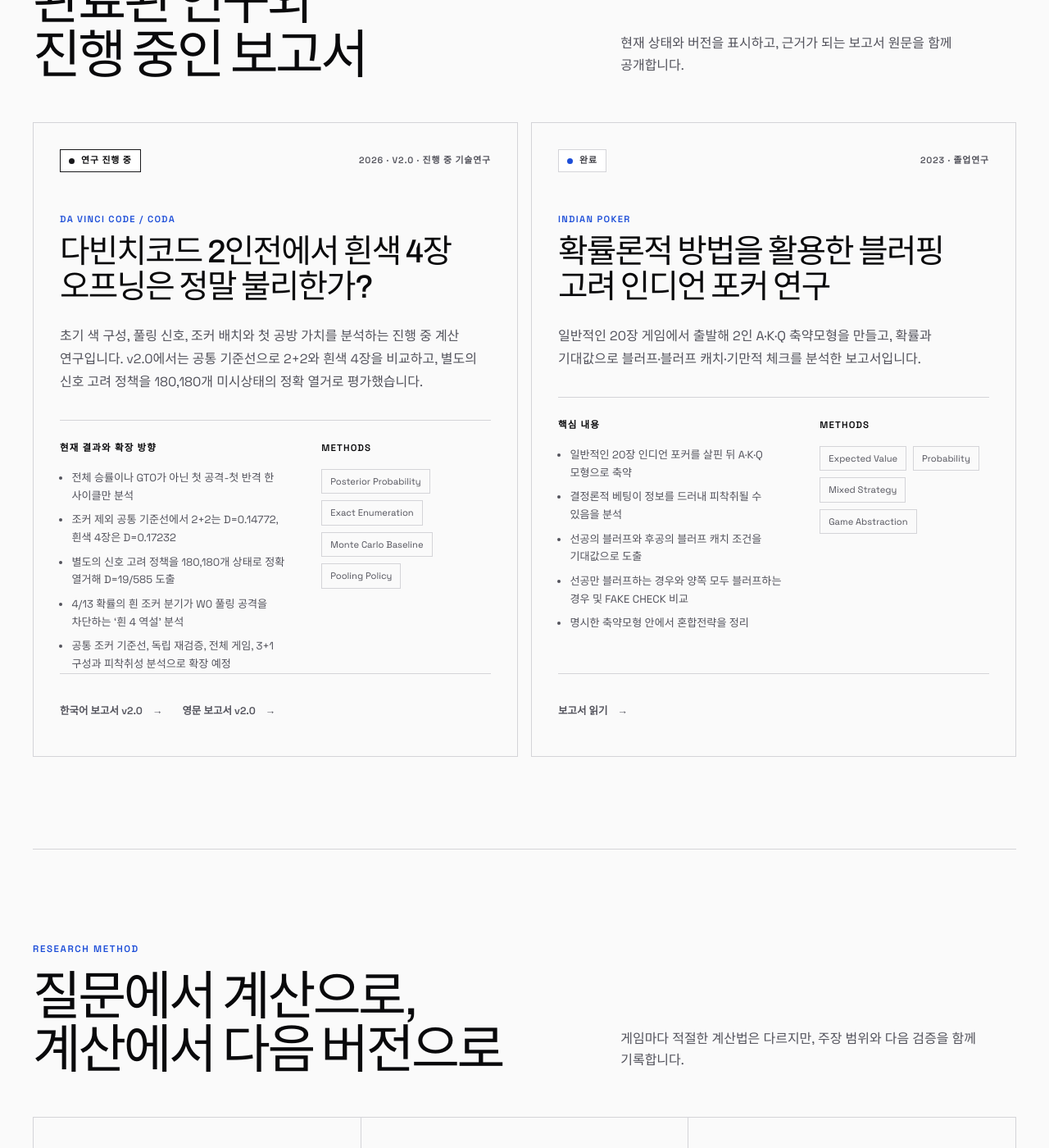
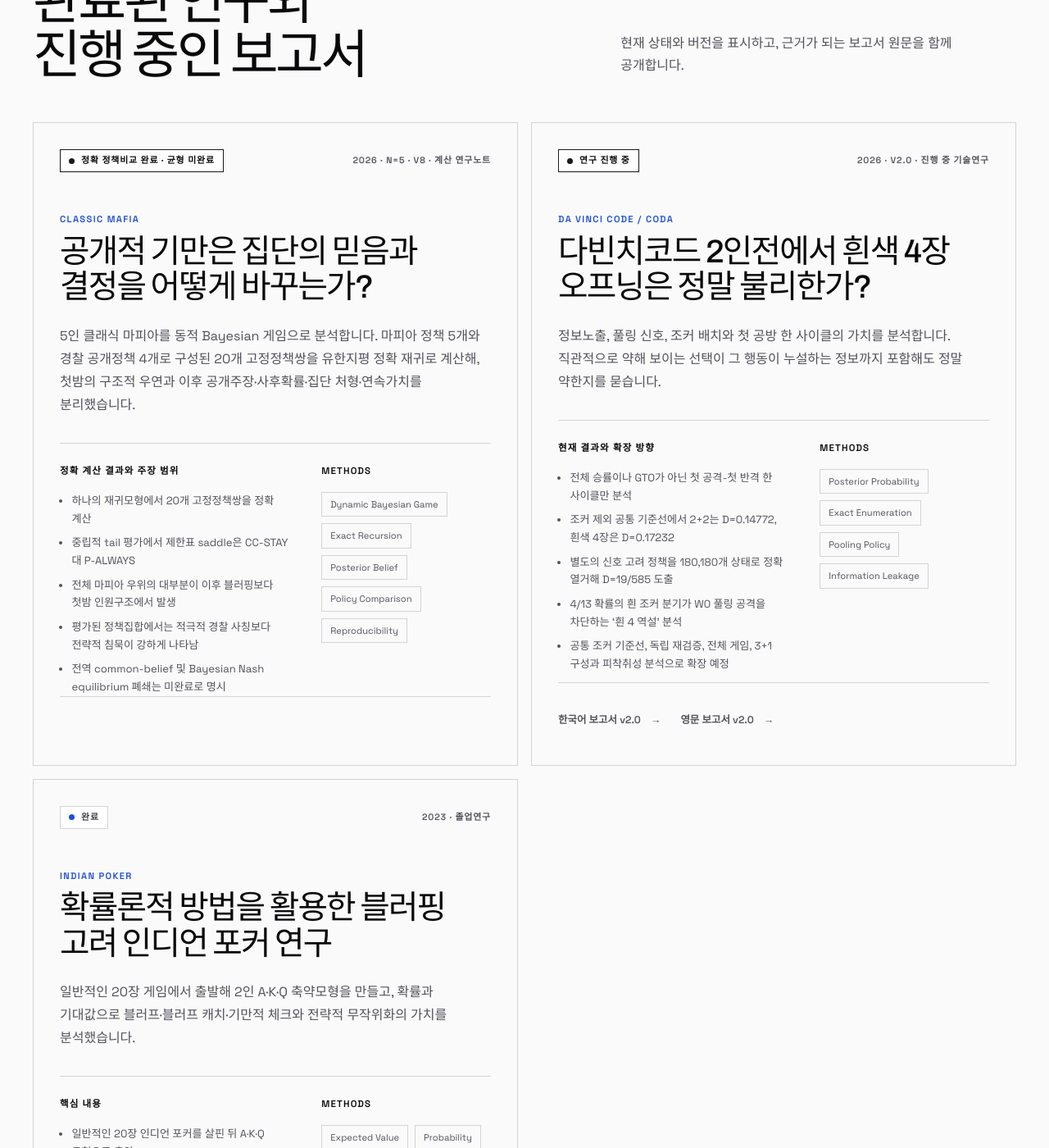
Before and after one commit to oops-lobster/oops-lobster.github.io, a Jekyll site: the page built from research.html, in a window 1280 px wide and 1400 px high, scrolled down 1762 px. Shown: the whole window at 82% size. Built offline with Jekyll 4.4.1, drawn with Linux system fonts in a browser that asks for light colours; some of the changed text lies outside the part shown.

Commit message:
Reframe research archive around deception and belief

```diff
--- a/_data/research.yml
+++ b/_data/research.yml
@@ -1,4 +1,44 @@
 featured:
+  - slug: mafia-n5-deception-belief
+    primary: true
+    game: Classic Mafia
+    status_key: in-progress
+    status_en: Exact Table Complete · Closure Open
+    status_ko: 정확 정책비교 완료 · 균형 미완료
+    year: 2026
+    version: N=5 · v8
+    type_en: Computational Research Note
+    type_ko: 계산 연구노트
+    title_en: How Does Public Deception Change Collective Belief and Choice?
+    title_ko: 공개적 기만은 집단의 믿음과 결정을 어떻게 바꾸는가?
+    summary_en: A dynamic Bayesian analysis of five-player classic Mafia. Twenty fixed policy pairs—five Mafia policies by four Police disclosure policies—were evaluated by exact finite-horizon recursion, separating first-night structural chance from later claims, posterior beliefs, collective execution choices, and continuation value.
+    summary_ko: 5인 클래식 마피아를 동적 Bayesian 게임으로 분석합니다. 마피아 정책 5개와 경찰 공개정책 4개로 구성된 20개 고정정책쌍을 유한지평 정확 재귀로 계산해, 첫밤의 구조적 우연과 이후 공개주장·사후확률·집단 처형·연속가치를 분리했습니다.
+    details_title_en: Exact results and claim boundary
+    details_title_ko: 정확 계산 결과와 주장 범위
+    highlights_en:
+      - Exactly evaluates 20 fixed policy pairs under one recursive model
+      - Finds a restricted-table saddle at CC-STAY versus P-ALWAYS under neutral tail valuation
+      - Shows that most overall Mafia advantage comes from the first-night population structure rather than later bluffing
+      - Finds strategic silence stronger than active Police impersonation within the evaluated policy set
+      - Leaves global common-belief and Bayesian Nash equilibrium closure explicitly unresolved
+    highlights_ko:
+      - 하나의 재귀모형에서 20개 고정정책쌍을 정확 계산
+      - 중립적 tail 평가에서 제한표 saddle은 CC-STAY 대 P-ALWAYS
+      - 전체 마피아 우위의 대부분이 이후 블러핑보다 첫밤 인원구조에서 발생
+      - 평가된 정책집합에서는 적극적 경찰 사칭보다 전략적 침묵이 강하게 나타남
+      - 전역 common-belief 및 Bayesian Nash equilibrium 폐쇄는 미완료로 명시
+    methods:
+      - Dynamic Bayesian Game
+      - Exact Recursion
+      - Posterior Belief
+      - Policy Comparison
+      - Reproducibility
+    scope_note_en: Exact finite-horizon evaluation of a restricted fixed-policy set. This is not a full-game BNE or a proof of global optimality.
+    scope_note_ko: 제한된 고정정책집합에 대한 정확 유한지평 평가입니다. 전체 게임의 BNE나 전역 최적성을 주장하지 않습니다.
+    availability_en: Research note and interactive visualization in preparation
+    availability_ko: 연구노트 및 인터랙티브 시각화 준비 중
+    reports: []
+
   - slug: davinci-code-all-white-paradox
     game: Da Vinci Code / Coda
     status_key: in-progress
@@ -10,8 +50,8 @@
     type_ko: 진행 중 기술연구
     title_en: Is an All-White Opening Really Disadvantageous in Two-Player Da Vinci Code?
     title_ko: 다빈치코드 2인전에서 흰색 4장 오프닝은 정말 불리한가?
-    summary_en: An ongoing computational study of initial color composition, pooling signals, joker placement, and first-exchange value. Version 2.0 compares 2+2 and all-white openings under a common baseline and evaluates a separate signal-aware policy over 180,180 exactly enumerated microstates.
-    summary_ko: 초기 색 구성, 풀링 신호, 조커 배치와 첫 공방 가치를 분석하는 진행 중 계산 연구입니다. v2.0에서는 공통 기준선으로 2+2와 흰색 4장을 비교하고, 별도의 신호 고려 정책을 180,180개 미시상태의 정확 열거로 평가했습니다.
+    summary_en: A computational study of information leakage, pooling signals, joker placement, and the value of one opening exchange. The project asks whether a move that looks weak remains weak once the information revealed by the move is included.
+    summary_ko: 정보노출, 풀링 신호, 조커 배치와 첫 공방 한 사이클의 가치를 분석합니다. 직관적으로 약해 보이는 선택이 그 행동이 누설하는 정보까지 포함해도 정말 약한지를 묻습니다.
     details_title_en: Current results and next steps
     details_title_ko: 현재 결과와 확장 방향
     highlights_en:
@@ -29,8 +69,10 @@
     methods:
       - Posterior Probability
       - Exact Enumeration
-      - Monte Carlo Baseline
       - Pooling Policy
+      - Information Leakage
+    scope_note_en: One opening exchange is analyzed. Results from different baselines are reported separately and are not treated as directly comparable full-game values.
+    scope_note_ko: 첫 공방 한 사이클만 분석합니다. 서로 다른 기준선의 결과는 분리해 제시하며 전체 게임 가치로 직접 비교하지 않습니다.
     reports:
       - lang: ko
         label_ko: 한국어 보고서 v2.0
@@ -51,8 +93,8 @@
     type_ko: 졸업연구
     title_en: A Study on Indian Poker Bluffing Strategies Using Probabilistic Methods
     title_ko: 확률론적 방법을 활용한 블러핑 고려 인디언 포커 연구
-    summary_en: Starting from the ordinary 20-card game, this report builds a two-player AKQ abstraction and uses probability and expected value to examine bluffing, bluff-catching, and deceptive checking.
-    summary_ko: 일반적인 20장 게임에서 출발해 2인 A·K·Q 축약모형을 만들고, 확률과 기대값으로 블러프·블러프 캐치·기만적 체크를 분석한 보고서입니다.
+    summary_en: Starting from the ordinary 20-card game, this report builds a two-player AKQ abstraction and uses probability and expected value to examine bluffing, bluff-catching, deceptive checking, and the strategic value of randomization.
+    summary_ko: 일반적인 20장 게임에서 출발해 2인 A·K·Q 축약모형을 만들고, 확률과 기대값으로 블러프·블러프 캐치·기만적 체크와 전략적 무작위화의 가치를 분석했습니다.
     details_title_en: Key findings
     details_title_ko: 핵심 내용
     highlights_en:
@@ -72,40 +114,68 @@
       - Probability
       - Mixed Strategy
       - Game Abstraction
+    scope_note_en: The mixed-strategy conclusions apply to the stated AKQ abstraction, not every rule variant of Indian Poker.
+    scope_note_ko: 혼합전략 결론은 명시한 A·K·Q 축약모형에 적용되며, 인디언 포커의 모든 규칙 변형을 포괄하지 않습니다.
     reports:
       - lang: ko
         label_ko: 보고서 읽기
         label_en: Read report
         url: /assets/reports/indian-poker-bluffing-strategies-2023.pdf
 
+arc:
+  - number: "01"
+    project: Indian Poker
+    title_en: Bluff Frequency
+    title_ko: 기만의 빈도
+    description_en: When should a player bluff, and how often must an opponent bluff-catch to prevent exploitation?
+    description_ko: 언제 얼마나 자주 블러프해야 하며, 상대는 어느 빈도로 블러프를 잡아야 피착취를 막을 수 있는가?
+  - number: "02"
+    project: Da Vinci Code
+    title_en: Information Leakage
+    title_ko: 행동이 누설하는 정보
+    description_en: A locally strong move may be globally weak when the action itself reveals hidden information.
+    description_ko: 당장의 적중률이 높은 행동도 그 행동 자체가 숨은 정보를 누설하면 전체적으로 약해질 수 있습니다.
+  - number: "03"
+    project: Classic Mafia
+    title_en: Collective Belief
+    title_ko: 공개적 기만과 집단의 믿음
+    description_en: Public claims alter posterior beliefs, collective execution choices, and continuation value.
+    description_ko: 공개주장은 사후확률을 바꾸고, 그 믿음은 집단의 처형 선택과 이후 승률을 바꿉니다.
+  - number: "04"
+    project: Next Direction
+    title_en: From Games to Social Systems
+    title_ko: 게임에서 사회적 구조로
+    description_en: The next question is how information access, agenda power, and asymmetric credibility reshape deception outside games.
+    description_ko: 다음 질문은 정보 접근권, 의제 설정권과 비대칭적 신뢰가 현실의 기만을 어떻게 바꾸는가입니다.
+
 method:
   - number: "01"
     title_en: Observe
     title_ko: 관찰
-    description_en: Start from a concrete strategic intuition or player disagreement.
-    description_ko: 구체적인 전략 직관이나 플레이어 사이의 논쟁에서 출발합니다.
+    description_en: Begin with a repeated player intuition—luck, momentum, a tell, or a disputed strategy.
+    description_ko: 운, 기세, 겐또 또는 반복되는 전략 논쟁처럼 플레이어가 실제로 사용하는 직관에서 출발합니다.
   - number: "02"
+    title_en: Decompose
+    title_ko: 분해
+    description_en: Separate chance, private information, strategic randomization, signaling, belief, and collective action.
+    description_ko: 우연성, 사적정보, 전략적 무작위화, 신호, 믿음과 집단행동을 분리합니다.
+  - number: "03"
     title_en: Formalize
     title_ko: 정식화
-    description_en: Define rules, information, actions, payoffs, and the exact scope of the claim.
-    description_ko: 규칙, 정보, 행동, 보수와 주장의 정확한 범위를 정의합니다.
-  - number: "03"
-    title_en: Abstract
-    title_ko: 추상화
-    description_en: Reduce the game to a tractable subgame while stating every assumption.
-    description_ko: 모든 가정을 명시하며 계산 가능한 하위 게임으로 축약합니다.
+    description_en: Define rules, information sets, legal actions, payoffs, and the exact boundary of the claim.
+    description_ko: 규칙, 정보집합, 합법행동, 보수와 주장의 정확한 경계를 정의합니다.
   - number: "04"
     title_en: Compute
     title_ko: 계산
-    description_en: Use expected value, exact enumeration, or bounded simulation as the model requires.
-    description_ko: 모형에 맞춰 기대값, 정확 열거 또는 제한된 시뮬레이션을 사용합니다.
+    description_en: Use expected value, exact enumeration, dynamic recursion, or bounded simulation as the model requires.
+    description_ko: 모형에 따라 기대값, 정확 열거, 동적 재귀 또는 오차가 명시된 시뮬레이션을 사용합니다.
   - number: "05"
-    title_en: Compare
-    title_ko: 비교
-    description_en: Compare policies only under shared conditions and separate non-comparable models.
-    description_ko: 같은 조건의 정책만 비교하고 직접 비교할 수 없는 모형은 분리합니다.
+    title_en: Stress-test
+    title_ko: 검증
+    description_en: Compare policies under shared assumptions and report tail mass, residuals, reproducibility, and failure to close.
+    description_ko: 같은 가정 아래 정책을 비교하고 tail, 잔차, 재현성과 폐쇄하지 못한 지점을 함께 공개합니다.
   - number: "06"
-    title_en: Iterate
+    title_en: Translate
     title_ko: 확장
-    description_en: Publish versioned reports with limitations, reproducibility notes, and the next research questions.
-    description_ko: 한계, 재현성 메모와 다음 질문을 포함한 버전별 보고서로 확장합니다.
+    description_en: Ask which mechanisms survive when the model moves from games to organizations, bargaining, and power.
+    description_ko: 게임에서 발견한 메커니즘이 조직, 협상과 권력구조로 옮겨갈 때 무엇이 남는지 질문합니다.
```
